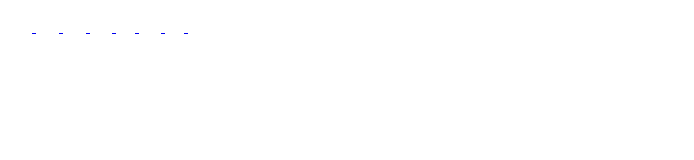
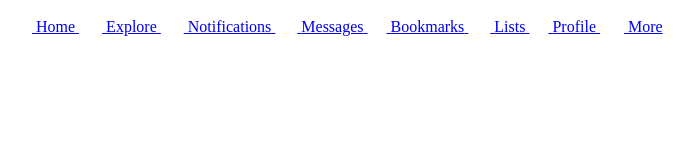
Before and after one commit to ievazalite/twitter-site, a plain HTML site: page index.html in a window 1280 px wide. Shown: the whole page, without its empty margins (0-694 px from the left). Drawn offline with nearby package versions, Linux system fonts and the light colour scheme; files that its build step writes are made by us from their sources.

Commit message:
added spans

```diff
--- a/index.html
+++ b/index.html
@@ -15,6 +15,7 @@
                 <path fill-rule="evenodd" clip-rule="evenodd" d="M12.8353 0.0957275L23.5813 5.89788C23.9684 6.10848 24.1131 6.59243 23.9046 6.97853C23.6951 7.3657 23.2101 7.50716 22.8229 7.30188L21.9529 6.83175L20.2234 19.053C19.9915 20.3708 18.8289 21.2728 17.3909 21.2728H7.51822C6.08231 21.2728 4.91869 20.3719 4.69107 19.0795L2.9584 6.83388L2.09154 7.30188C1.97134 7.3657 1.84052 7.3976 1.71288 7.3976C1.42995 7.3976 1.15447 7.2455 1.01088 6.9796C0.801342 6.59137 0.945997 6.10741 1.33316 5.89788L12.077 0.0957275C12.3142 -0.0319092 12.5982 -0.0319092 12.8353 0.0957275ZM17.393 19.6773C17.9004 19.6773 18.5343 19.4476 18.6481 18.803L20.4563 6.02338L12.4556 1.70501L4.45707 6.02551L6.26738 18.8285C6.37693 19.4476 7.0098 19.6773 7.52035 19.6773H17.393ZM12.4561 14.826C10.2384 14.826 8.43555 13.0221 8.43555 10.8055C8.43555 8.58887 10.2384 6.78494 12.4561 6.78494C14.6738 6.78494 16.4767 8.58887 16.4767 10.8055C16.4767 13.0221 14.6738 14.826 12.4561 14.826ZM12.4561 13.2306C13.7942 13.2306 14.8812 12.1435 14.8812 10.8055C14.8812 9.46743 13.7942 8.38039 12.4561 8.38039C11.118 8.38039 10.031 9.46743 10.031 10.8055C10.031 12.1435 11.118 13.2306 12.4561 13.2306Z" fill="white"/>
             </svg>
             </span>
+            <span class="text">Home</span>
         </a>
 
         <a href="#">
@@ -23,6 +24,7 @@
                 <path d="M22.1154 5.7384H17.48L17.9188 0.918478C17.9612 0.453635 17.6003 0.0440769 17.1144 0.00233133C16.6225 -0.0315164 16.1991 0.306961 16.1566 0.772932L15.7049 5.73727H8.25051L8.68692 0.919606C8.73056 0.453635 8.36846 0.0440769 7.88487 0.00233133C7.38949 -0.0315164 6.96841 0.306961 6.92595 0.772932L6.47538 5.73727H1.80697C1.31867 5.73727 0.922359 6.1175 0.922359 6.58347C0.922359 7.04944 1.31867 7.42966 1.80697 7.42966H6.32205L5.67333 14.5682H0.884615C0.396308 14.5682 0 14.9473 0 15.4144C0 15.8815 0.396308 16.2605 0.884615 16.2605H5.52L5.08123 21.0805C5.03877 21.5453 5.39969 21.9549 5.88564 21.9966L5.96349 22C6.41759 22 6.80328 21.6672 6.84338 21.226L7.29513 16.2617H14.7495L14.3131 21.0793C14.2706 21.5453 14.6315 21.9549 15.1175 21.9966L15.1953 22C15.6494 22 16.0351 21.6672 16.0752 21.226L16.5258 16.2617H21.193C21.6802 16.2617 22.0776 15.8815 22.0776 15.4155C22.0776 14.9495 21.6802 14.5693 21.193 14.5693H16.6779L17.3267 7.43079H22.1154C22.6037 7.43079 23 7.05169 23 6.5846C23 6.1175 22.6037 5.7384 22.1154 5.7384ZM14.9028 14.5682H7.44846L8.09718 7.43079H15.5515L14.9028 14.5682Z" fill="white"/>
             </svg>
             </span>
+            <span class="text">Explore</span>
         </a>
 
         <a href="#">
@@ -31,6 +33,7 @@
                 <path d="M22.655 16.6762C22.632 16.6578 20.1938 14.795 20.2363 9.75931C20.2593 6.85492 19.3024 4.274 17.5369 2.49259C15.9555 0.894719 13.814 0.0114707 11.508 0H11.493C9.18814 0.0114707 7.04659 0.894719 5.46401 2.49374C3.69971 4.27515 2.7405 6.85492 2.7658 9.75931C2.80836 14.7261 0.442534 16.6039 0.348223 16.6762C0.0491892 16.8976 -0.072725 17.2841 0.0434384 17.6374C0.160752 17.9907 0.49199 18.2282 0.862332 18.2282H6.52098C6.6383 20.8779 8.81779 23 11.5011 23C14.1843 23 16.3615 20.8779 16.4777 18.2282H22.1386C22.509 18.2282 22.8402 17.9919 22.9552 17.6386C23.0737 17.2864 22.9518 16.8987 22.6527 16.6773L22.655 16.6762ZM11.5022 21.2759C9.77125 21.2759 8.36234 19.9258 8.24963 18.227H14.7548C14.6398 19.9247 13.2332 21.2782 11.5022 21.2782V21.2759ZM2.7382 16.5064C3.5893 15.2079 4.5186 13.0331 4.491 9.74325C4.4703 7.26557 5.23168 5.1756 6.6912 3.70161C7.9483 2.4318 9.65854 1.72864 11.5022 1.72061C13.3459 1.72979 15.0527 2.4318 16.3098 3.70276C17.7704 5.17675 18.533 7.26557 18.5123 9.7444C18.4847 13.0342 19.4151 15.2102 20.2662 16.5076H2.7382V16.5064Z" fill="white"/>
             </svg>
             </span>
+            <span class="text">Notifications</span>
         </a>
 
         <a href="#">
@@ -39,6 +42,7 @@
                 <path d="M18.975 0H3.025C1.3563 0 0 1.37111 0 3.05778V16.9411C0 18.6278 1.3563 20 3.025 20H18.975C20.6437 20 22 18.6278 22 16.9411V3.05778C22 1.37111 20.6437 0 18.975 0ZM3.025 1.66667H18.975C19.734 1.66667 20.35 2.28889 20.35 3.05556V3.84889L11.495 9.81222C11.1947 10.0122 10.8064 10.0144 10.505 9.81L1.65 3.84889V3.05556C1.65 2.28889 2.266 1.66667 3.025 1.66667ZM18.975 18.3311H3.025C2.266 18.3311 1.65 17.7089 1.65 16.9422V5.80222L9.614 11.1689C10.0353 11.4533 10.5182 11.5956 11 11.5956C11.484 11.5956 11.9647 11.4533 12.386 11.17L20.35 5.80333V16.9389C20.35 17.7056 19.734 18.3278 18.975 18.3278V18.3311Z" fill="white"/>
             </svg>
             </span>
+            <span class="text">Messages</span>
         </a>
 
         <a href="#">
@@ -47,6 +51,7 @@
                 <path d="M18.1784 21.9993C18.006 21.9993 17.8357 21.9448 17.6929 21.8421L9.5011 15.916L1.30928 21.8443C1.05885 22.0234 0.727136 22.0517 0.450341 21.9098C0.175743 21.7712 0 21.4895 0 21.1816V2.4565C0 1.1027 1.10938 0 2.47138 0H16.5286C17.8906 0 19 1.1027 19 2.4565V21.1805C19 21.4884 18.8265 21.7701 18.5497 21.9098C18.4332 21.9699 18.3047 21.9993 18.1762 21.9993H18.1784ZM9.5011 14.0839C9.67135 14.0839 9.8416 14.1364 9.98439 14.2412L17.3546 19.5723V2.4565C17.3546 2.00669 16.9844 1.63767 16.5308 1.63767H2.47138C2.01775 1.63767 1.64759 2.00669 1.64759 2.4565V19.5723L9.01781 14.2412C9.1606 14.1364 9.33085 14.0839 9.5011 14.0839Z" fill="white"/>
             </svg>
             </span>
+            <span class="text">Bookmarks</span>
         </a>
 
         <a href="#">
@@ -55,6 +60,7 @@
                 <path fill-rule="evenodd" clip-rule="evenodd" d="M0 19.525C0 20.889 1.111 22 2.475 22H19.525C20.889 22 22 20.889 22 19.525V2.475C22 1.111 20.889 0 19.525 0H2.475C1.111 0 0 1.111 0 2.475V19.525ZM1.65 2.475C1.65 2.0207 2.0196 1.65 2.475 1.65H19.525C19.9804 1.65 20.35 2.0207 20.35 2.475V19.525C20.35 19.9793 19.9804 20.35 19.525 20.35H2.475C2.0196 20.35 1.65 19.9793 1.65 19.525V2.475ZM5.5 7.30402H16.5C16.9554 7.30402 17.325 6.93552 17.325 6.47902C17.325 6.02252 16.9554 5.65402 16.5 5.65402H5.5C5.0446 5.65402 4.675 6.02472 4.675 6.47902C4.675 6.93332 5.0446 7.30402 5.5 7.30402ZM5.5 11.825H16.5C16.9554 11.825 17.325 11.4554 17.325 11C17.325 10.5446 16.9554 10.175 16.5 10.175H5.5C5.0446 10.175 4.675 10.5446 4.675 11C4.675 11.4554 5.0446 11.825 5.5 11.825ZM5.5 16.346H11C11.4554 16.346 11.825 15.9753 11.825 15.521C11.825 15.0667 11.4554 14.696 11 14.696H5.5C5.0446 14.696 4.675 15.0645 4.675 15.521C4.675 15.9775 5.0446 16.346 5.5 16.346Z" fill="white"/>
             </svg>
             </span>
+            <span class="text">Lists</span>
         </a>
 
         <a href="#">
@@ -63,6 +69,7 @@
                 <path d="M9.50012 11.4887C11.0416 11.4887 12.7673 11.3191 13.8685 10.0684C14.7945 9.01681 15.0949 7.39076 14.7854 5.10207C14.3531 1.90762 12.3771 0 9.50012 0C6.62312 0 4.6471 1.90762 4.21481 5.10433C3.90538 7.39076 4.2057 9.01681 5.13171 10.0684C6.23292 11.3202 7.95866 11.4887 9.50012 11.4887ZM5.90529 5.32822C6.08958 3.97129 6.80058 1.69616 9.50012 1.69616C12.1997 1.69616 12.9107 3.97242 13.095 5.32822C13.3304 7.08092 13.1598 8.29877 12.583 8.95236C12.0654 9.54036 11.1428 9.79253 9.50012 9.79253C7.85742 9.79253 6.93482 9.54036 6.41721 8.95236C5.84044 8.29877 5.6698 7.07979 5.90529 5.32822ZM18.9195 19.8791C17.9218 15.8919 14.0483 13.1057 9.50012 13.1057C4.95197 13.1057 1.07843 15.8919 0.0807466 19.8791C-0.114921 20.6616 0.0488934 21.4621 0.5301 22.0728C0.994244 22.6608 1.71321 23 2.50157 23H16.4987C17.287 23 18.006 22.6608 18.4701 22.0728C18.9525 21.4621 19.1152 20.6627 18.9184 19.8791H18.9195ZM17.1266 21.0279C16.9833 21.2088 16.7671 21.3061 16.4987 21.3061H2.50157C2.23423 21.3061 2.01695 21.21 1.87361 21.0279C1.71776 20.8312 1.66884 20.562 1.7371 20.2884C2.5448 17.06 5.73806 14.8041 9.50012 14.8041C13.2622 14.8041 16.4554 17.0589 17.2631 20.2884C17.3314 20.562 17.2825 20.8312 17.1266 21.0279Z" fill="white"/>
             </svg>
             </span>
+            <span class="text">Profile</span>
         </a>
 
         <a href="#">
@@ -71,6 +78,7 @@
                 <path fill-rule="evenodd" clip-rule="evenodd" d="M0 12C0 18.6173 5.3827 24 12 24C18.6173 24 24 18.6173 24 12C24 5.3827 18.6173 0 12 0C5.3827 0 0 5.3827 0 12ZM1.67442 12C1.67442 6.30698 6.30698 1.67442 12 1.67442C17.693 1.67442 22.3256 6.30698 22.3256 12C22.3256 17.693 17.693 22.3256 12 22.3256C6.30698 22.3256 1.67442 17.693 1.67442 12ZM15.0698 12C15.0698 10.925 15.946 10.0465 17.0233 10.0465C18.0993 10.0465 18.9767 10.9239 18.9767 12C18.9767 13.0761 18.0993 13.9535 17.0233 13.9535C15.9449 13.9535 15.0698 13.075 15.0698 12ZM16.186 12C16.186 12.4621 16.5611 12.8372 17.0233 12.8372C17.4854 12.8372 17.8605 12.461 17.8605 12C17.8605 11.5379 17.4843 11.1628 17.0233 11.1628C16.5622 11.1628 16.186 11.539 16.186 12ZM10.0465 12C10.0465 10.925 10.9217 10.0465 12 10.0465C13.0783 10.0465 13.9535 10.9239 13.9535 12C13.9535 13.0761 13.0772 13.9535 12 13.9535C10.9228 13.9535 10.0465 13.075 10.0465 12ZM11.1628 12C11.1628 12.4621 11.5379 12.8372 12 12.8372C12.4621 12.8372 12.8372 12.461 12.8372 12C12.8372 11.5379 12.461 11.1628 12 11.1628C11.539 11.1628 11.1628 11.539 11.1628 12ZM5.02326 12C5.02326 10.925 5.89954 10.0465 6.97674 10.0465C8.05172 10.0465 8.93023 10.9239 8.93023 12C8.93023 13.0761 8.05284 13.9535 6.97674 13.9535C5.89954 13.9535 5.02326 13.075 5.02326 12ZM6.13953 12C6.13953 12.4621 6.5146 12.8372 6.97674 12.8372C7.43888 12.8372 7.81395 12.461 7.81395 12C7.81395 11.5379 7.43777 11.1628 6.97674 11.1628C6.51572 11.1628 6.13953 11.539 6.13953 12Z" fill="white"/>
             </svg>
             </span>
+            <span class="text">More</span>
         </a>
     </nav>
 
```
